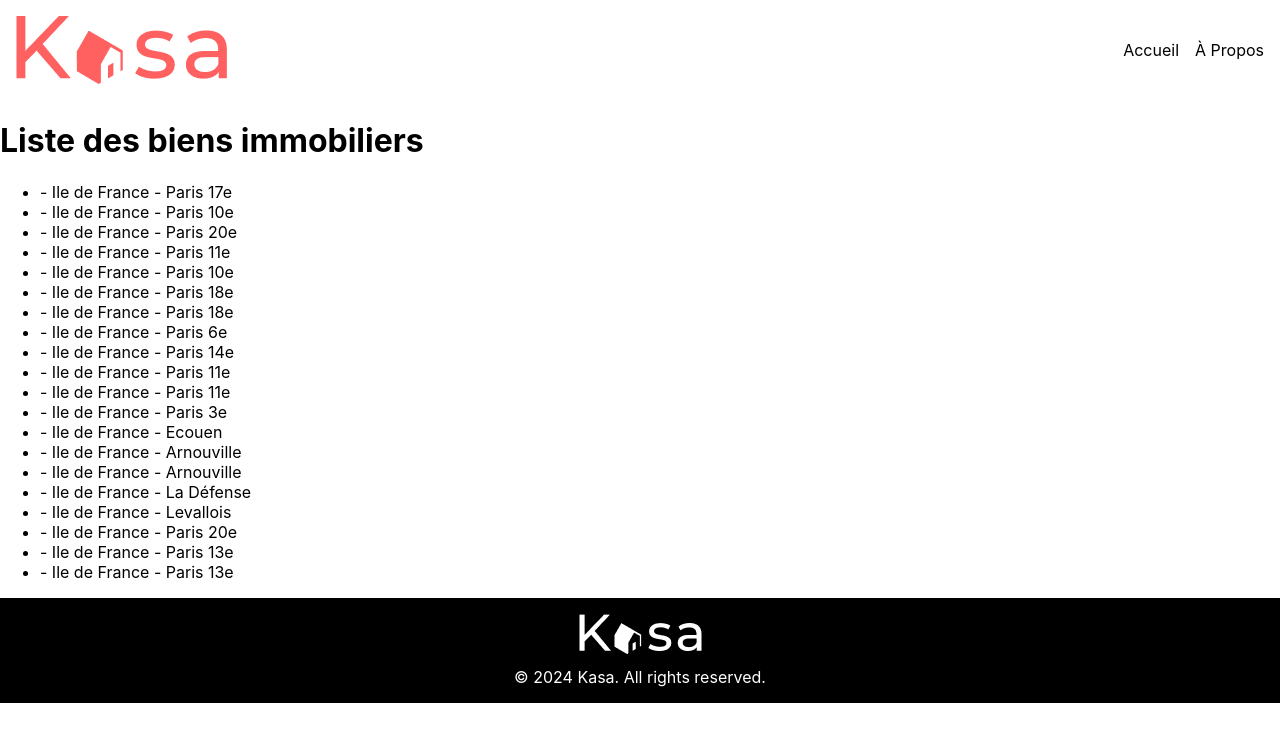
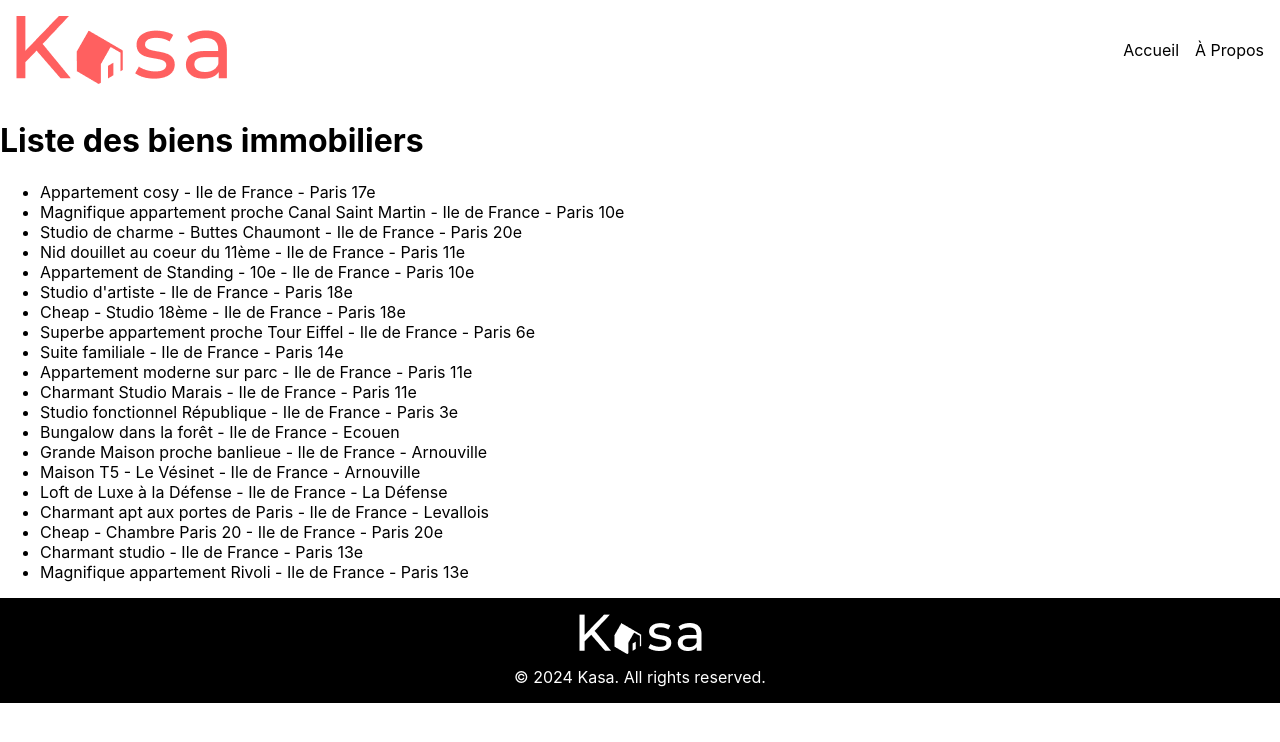
Before and after one commit to Mike-Spit/Projet5, a React (Create React App) app: page / in a window 1280 px wide. Shown: the top 742 px of the page. Built offline with nearby package versions, Linux system fonts and the light colour scheme.

Commit message:
edit titre

```diff
--- a/public/index.html
+++ b/public/index.html
@@ -24,7 +24,7 @@
       work correctly both with client-side routing and a non-root public URL.
       Learn how to configure a non-root public URL by running `npm run build`.
     -->
-    <title>React App</title>
+    <title>Kasa</title>
   </head>
   <body>
     <noscript>You need to enable JavaScript to run this app.</noscript>
--- a/src/Home.js
+++ b/src/Home.js
@@ -17,7 +17,7 @@ function Home() {
       <ul>
         {properties.map((property) => (
           <li key={property.id}>
-            {property.name} - {property.location}
+            {property.title} - {property.location}
           </li>
         ))}
       </ul>
```
